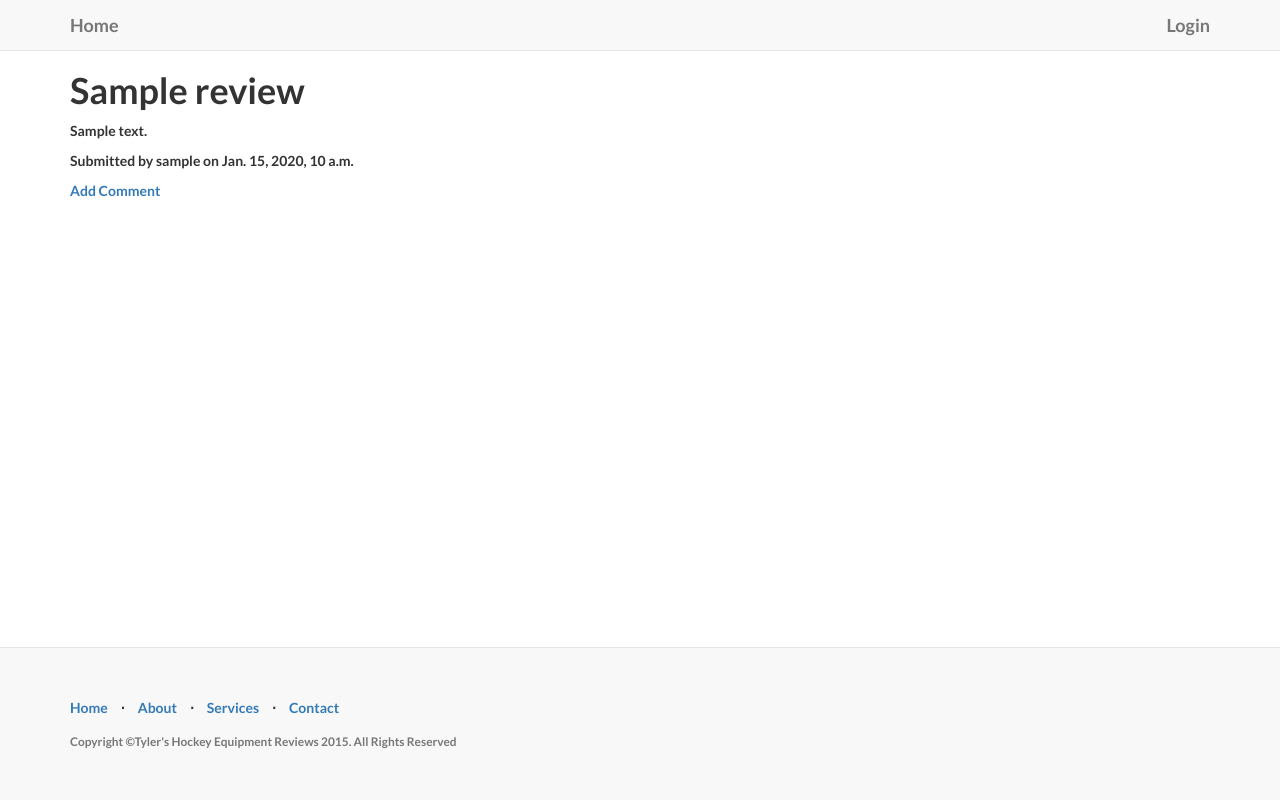
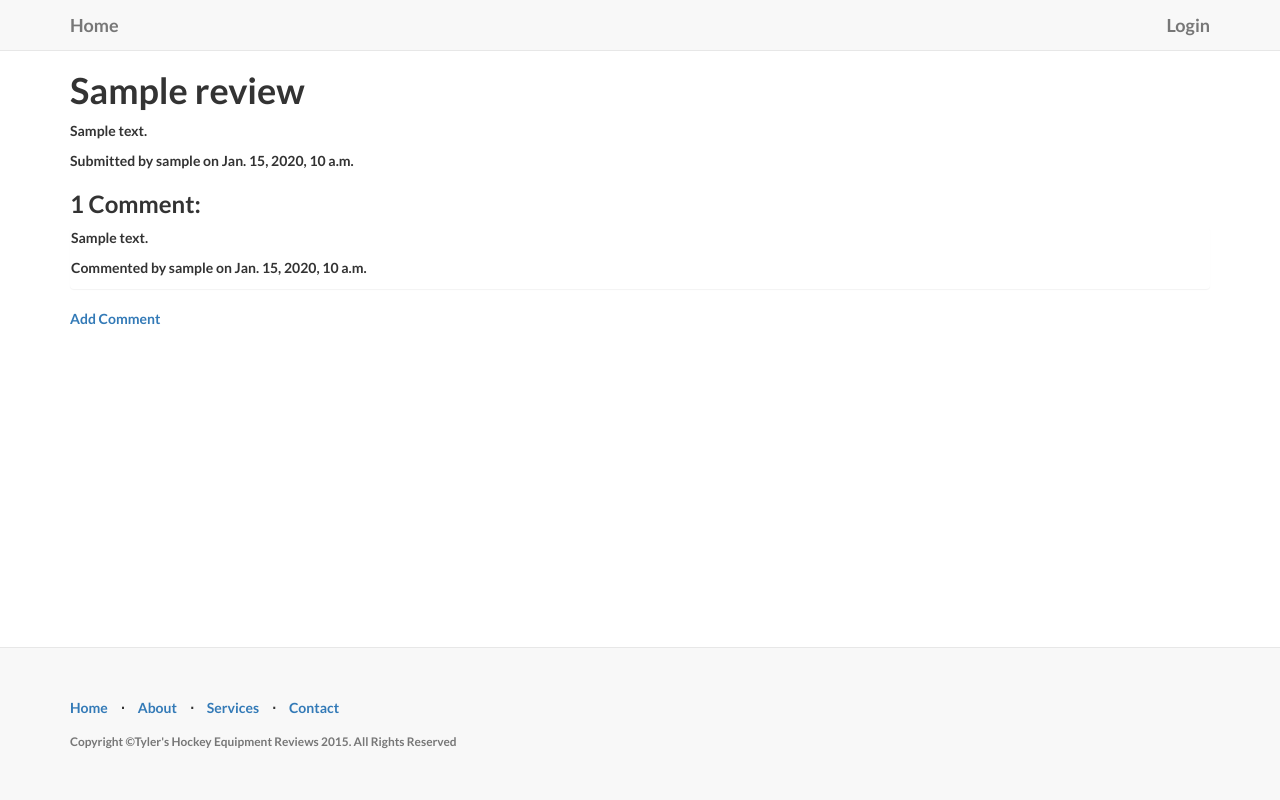
Before and after one commit to tdunsterqu/tdunst_final, a Django app: page /review/1/ in a window 1280 px wide. Run offline with Django 3.2, Linux system fonts and the light colour scheme; tables that the repository leaves empty hold one stand-in row (values such as "Sample post"); some libraries are stand-ins or nearby versions.

Commit message:
Add comments to review detail view

```diff
--- a/core/views.py
+++ b/core/views.py
@@ -24,6 +24,13 @@ class ReviewDetailView(DetailView):
   model = Review
   template_name = "review/review_detail.html"
 
+  def get_context_data(self, **kwargs):
+    context = super(ReviewDetailView, self).get_context_data(**kwargs)
+    review = Review.objects.get(id=self.kwargs['pk'])
+    comments = Comment.objects.filter(review=review)
+    context['comments'] = comments
+    return context
+
 class ReviewUpdateView(UpdateView):
   model = Review
   template_name = "review/review_form.html"
--- a/templates/review/review_detail.html
+++ b/templates/review/review_detail.html
@@ -7,5 +7,14 @@
 <p><a href="{% url 'review_update' pk=review.id %}">Edit Review</a></p>
 <p><a href="{% url 'review_delete' pk=review.id %}">Delete Review</a></p>
 {% endif %}
+{% if comments.count > 0 %}
+<h3>{{ comments.count }} Comment{{ comments.count|pluralize }}:</h3>
+{% endif %}
+{% for comment in comments %}
+<div class="panel">
+  <p>{{ comment.text }}</p>
+  <p>Commented by {{ comment.user.username }} on {{ comment.created_at }}</p>
+</div>
+{% endfor %}
 <p><a href="{% url 'comment_create' pk=review.id %}">Add Comment</a></p>
 {% endblock %}
```
